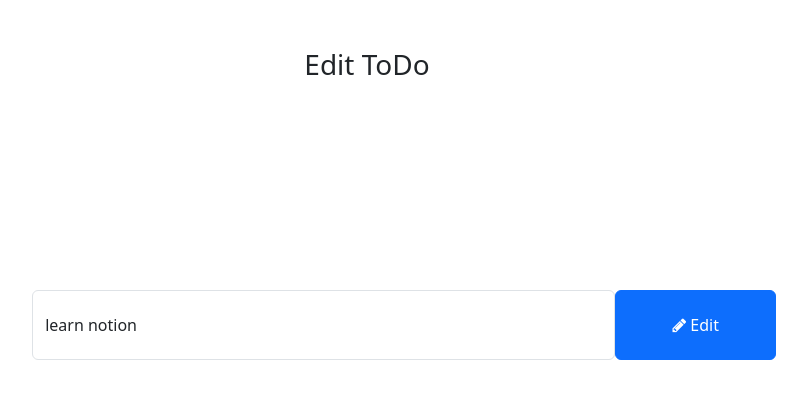
After one commit to AY1219723679/todolist, a Django app: page /todolist/edit/3/ in a window 1280 px wide. The commit adds this page. Shown: the top 399 px of the page, without its empty margins (273-1080 px from the left). Run offline with Django 5.2, Linux system fonts and the light colour scheme; data comes from the database, SQL or seed files in the repository; both versions use the stored data as it was after the commit.

Commit message:
CRUD fucntions of todolist

```diff
--- a/ToDo/views.py
+++ b/ToDo/views.py
@@ -3,8 +3,12 @@ from todolist.models import Task
 
 def home(request):
     tasks = Task.objects.filter(is_completed=False).order_by('-updated_at')
+    completed_tasks = Task.objects.filter(is_completed=True).order_by('-updated_at')
+    print (completed_tasks)
     context = {
         'tasks': tasks,
+        'completed_tasks': completed_tasks,
+
     }
     print (tasks)
     return render(request,'home.html', context)
--- /dev/null
+++ b/templates/edit.html
@@ -0,0 +1,38 @@
+
+<!DOCTYPE html>
+<html lang="en">
+<head>
+    <meta charset="UTF-8">
+    <meta http-equiv="X-UA-Compatible" content="IE=edge">
+    <meta name="viewport" content="width=device-width, initial-scale=1.0">
+    <title>ToDo App</title>
+
+    <!-- Bootstrap -->
+    <link href="https://cdn.jsdelivr.net/npm/bootstrap@5.3.0-alpha1/dist/css/bootstrap.min.css" rel="stylesheet" integrity="sha384-GLhlTQ8iRABdZLl6O3oVMWSktQOp6b7In1Zl3/Jr59b6EGGoI1aFkw7cmDA6j6gD" crossorigin="anonymous">
+    <script src="https://cdn.jsdelivr.net/npm/bootstrap@5.3.0-alpha1/dist/js/bootstrap.bundle.min.js" integrity="sha384-w76AqPfDkMBDXo30jS1Sgez6pr3x5MlQ1ZAGC+nuZB+EYdgRZgiwxhTBTkF7CXvN" crossorigin="anonymous"></script>
+
+    <!-- Font Awesome Icons -->
+    <link rel="stylesheet" href="https://cdnjs.cloudflare.com/ajax/libs/font-awesome/4.7.0/css/font-awesome.min.css">
+
+    <style>
+        .form-control{
+        padding: 1.375rem .75rem !important;
+    }
+    </style>
+</head>
+
+<body>
+    <div class="container">
+        <h3 class="pt-5 text-center">Edit ToDo</h3>
+        <div class="col-md-8 col-lg-8" style="position: relative; top: 200px; left: 20%; right: 20%;">
+            <!-- To Do Form -->
+            <form action="{% url 'edit' task.pk %}" method="post">
+                {% csrf_token %}
+                <div class="form-group">
+                    <span style="display: flex;">
+                        <input type="text" value="{{ task.task }}" name="task" class="form-control">
+                        <button type="submit" class="btn btn-primary" style="width: 200px;"><i class="fa fa-pencil"></i> Edit</button>
+                    </span>
+                </div>
+            </form>
+        </div>
--- a/todolist/urls.py
+++ b/todolist/urls.py
@@ -3,4 +3,8 @@ from .import views
 
 urlpatterns = [
     path('addTask/', views.addTask, name = 'addTask'),
+    path('mark_as_done/<int:pk>/', views.mark_as_done, name = "mark_as_done"),
+    path('mark_as_undone/<int:pk>/', views.mark_as_undone, name = "mark_as_undone"),
+    path('edit/<int:pk>/', views.edit, name = "edit"),
+    path('delete/<int:pk>/', views.delete, name = "delete")
 ]
--- a/todolist/views.py
+++ b/todolist/views.py
@@ -1,6 +1,7 @@
-from django.shortcuts import redirect, render
+from django.shortcuts import redirect, get_object_or_404
 from django.http import HttpResponse
 from .models import Task
+from django.shortcuts import render
 
 # Create your views here.
 
@@ -8,3 +9,34 @@ def addTask(request):
     task = request.POST['task']
     Task.objects.create(task=task)
     return redirect('home')
+
+def mark_as_done(request, pk):
+    task = get_object_or_404(Task, pk=pk)
+    task.is_completed=True
+    task.save()
+    return redirect('home')
+
+def mark_as_undone(request, pk):
+    task = get_object_or_404(Task, pk=pk)
+    task.is_completed=False
+    task.save()
+    return redirect('home')
+
+def edit(request, pk):
+    if request.method == 'GET':
+        task = get_object_or_404(Task, pk=pk)
+        context = {
+            'task': task,
+        }
+        return render(request,'edit.html', context)
+
+    if request.method == 'POST':
+        task = get_object_or_404(Task, pk=pk)
+        task.task = request.POST['task']
+        task.save()
+        return redirect('home')
+
+def delete(request, pk):
+    task = get_object_or_404(Task, pk=pk)
+    task.delete()
+    return redirect('home')
```
Also changed, not shown: templates/home.html (+11 -4 lines), db.sqlite3.
